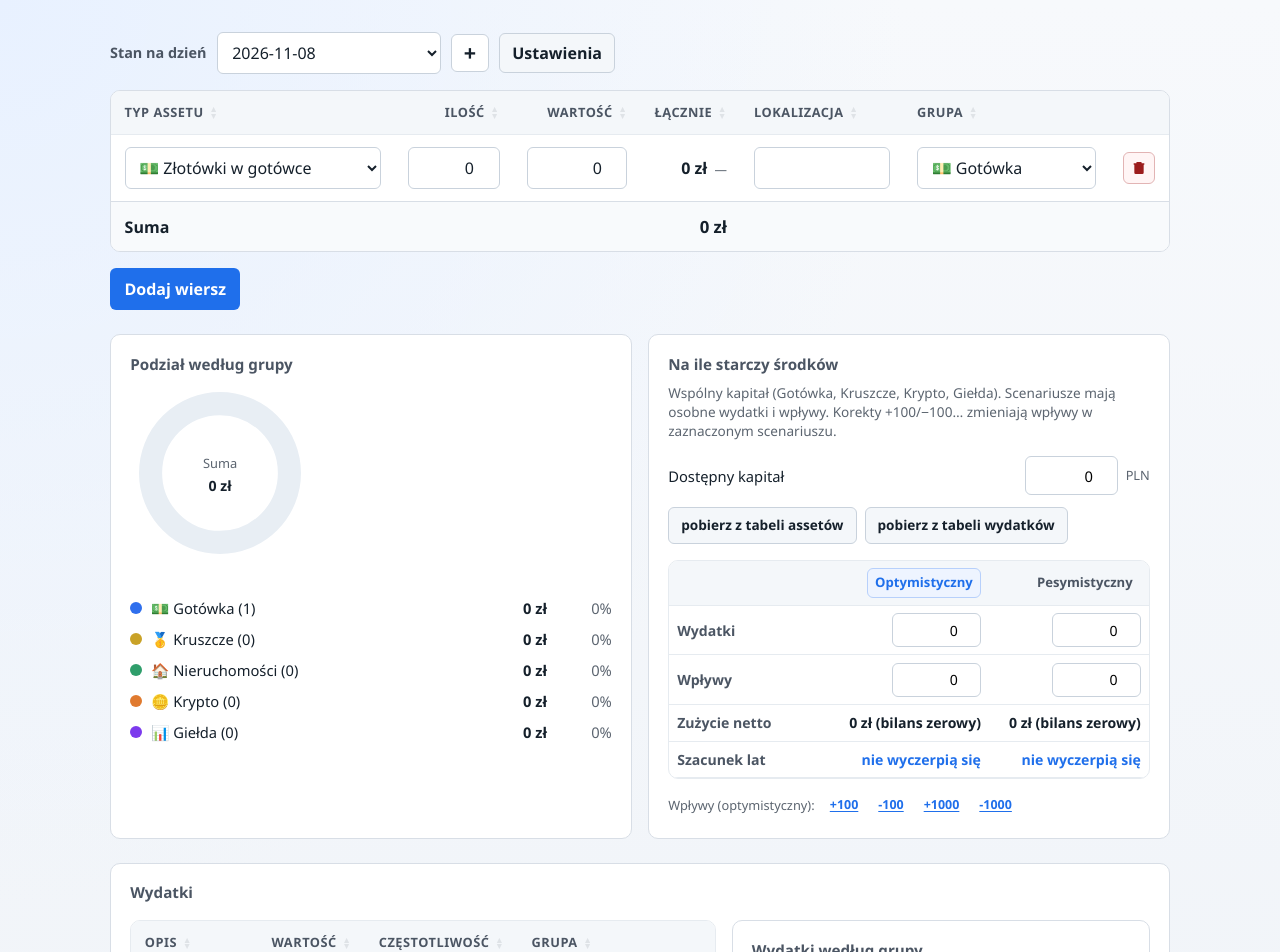
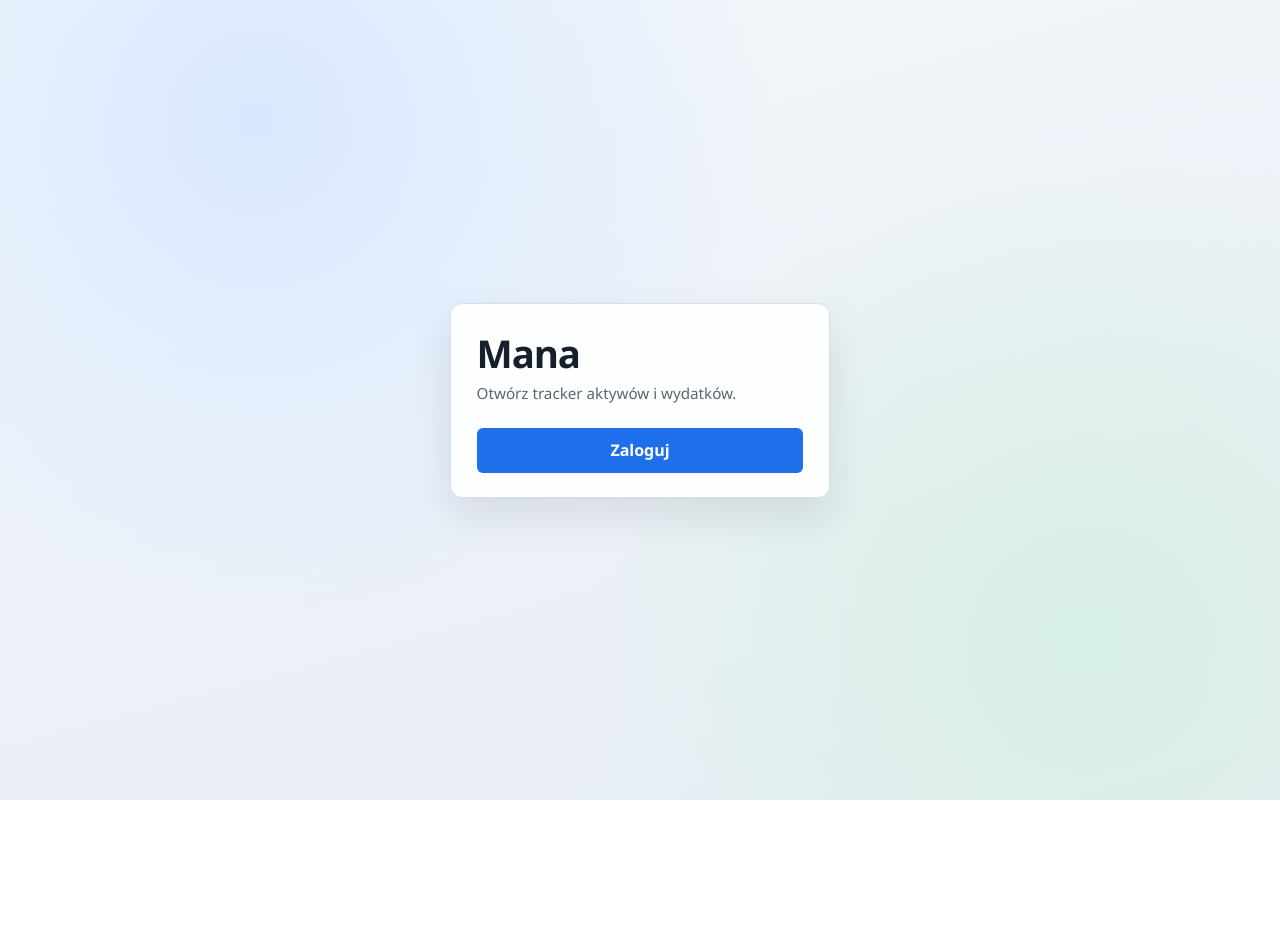
Before and after one commit to tBlabs/Mana, a React (Vite) app: page / in a window 1280 px wide. Shown: the top 952 px of the page. After the commit the page ends 800 px from the top, so only its background shows below. Built offline with nearby package versions, Linux system fonts and the light colour scheme.

Commit message:
Round non-asset PLN displays to whole złoty; restore wiped UI WIP.
Use formatPlnWhole for charts, legends, runway burn, and expenses summary.
Keep assets table on decimal pln.format. Re-wire login gate and runway ±/pull UI.

```diff
--- a/src/App.css
+++ b/src/App.css
@@ -281,6 +281,12 @@ th.money .sort-btn {
   text-align: right;
 }
 
+.col-qty input[type='number'] {
+  width: calc(10ch + 8px);
+  min-width: calc(10ch + 8px);
+  max-width: calc(10ch + 8px);
+}
+
 .col-unit input[type='number'] {
   width: 11ch;
   min-width: 11ch;
@@ -311,6 +317,27 @@ th.money .sort-btn {
   font-size: 1.05rem;
 }
 
+.col-used {
+  width: 3.25rem;
+  text-align: center;
+  white-space: nowrap;
+  font-weight: 600;
+  font-size: 0.85rem;
+  color: #4b5563;
+}
+
+.col-used input[type='checkbox'] {
+  width: 1rem;
+  height: 1rem;
+  margin: 0;
+  cursor: pointer;
+  accent-color: #1f6feb;
+}
+
+.expenses tr.is-unused td {
+  opacity: 0.55;
+}
+
 .col-actions {
   width: 2.75rem;
   text-align: right;
@@ -323,14 +350,14 @@ th.money .sort-btn {
 
 .expenses-panel {
   margin-top: 1.5rem;
-  padding: 1.1rem 1.2rem 1.25rem;
+  padding: 0.75rem 0.85rem 0.9rem;
   border: 1px solid #d8dee6;
   border-radius: 10px;
   background: #fff;
 }
 
 .expenses-title {
-  margin: 0 0 1rem;
+  margin: 0 0 0.65rem;
   font-size: 0.95rem;
   font-weight: 650;
   color: #4b5563;
@@ -390,10 +417,16 @@ th.money .sort-btn {
 
 .charts-row {
   display: grid;
-  grid-template-columns: repeat(auto-fit, minmax(280px, 1fr));
+  grid-template-columns: minmax(340px, 1.05fr) minmax(320px, 1fr);
   gap: 1rem;
   margin-top: 1.5rem;
   align-items: stretch;
+}
+
+@media (max-width: 900px) {
+  .charts-row {
+    grid-template-columns: 1fr;
+  }
 }
 
 .group-chart,
@@ -461,8 +494,8 @@ th.money .sort-btn {
 
 .expenses-layout {
   display: grid;
-  grid-template-columns: minmax(0, 1.4fr) minmax(260px, 1fr);
-  gap: 1rem;
+  grid-template-columns: minmax(0, 1fr) minmax(300px, 330px);
+  gap: 0.65rem;
   align-items: start;
 }
 
@@ -472,6 +505,48 @@ th.money .sort-btn {
 
 .expenses-layout .group-chart {
   margin-top: 0;
+  padding: 0.65rem 0.75rem 0.8rem;
+  min-width: 0;
+  overflow: hidden;
+}
+
+.expenses-layout .group-chart-title {
+  margin-bottom: 0.35rem;
+  font-size: 0.85rem;
+}
+
+.expenses-layout .group-chart-body {
+  gap: 0.65rem;
+  flex-direction: column;
+  flex-wrap: nowrap;
+  align-items: stretch;
+}
+
+.expenses-layout .group-chart-visual {
+  align-self: center;
+}
+
+.expenses-layout .group-donut {
+  width: 156px;
+  height: 156px;
+}
+
+.expenses-layout .group-donut-track,
+.expenses-layout .group-donut-slice {
+  stroke-width: 14;
+}
+
+.expenses-layout .group-legend {
+  min-width: 0;
+  width: 100%;
+  flex: 0 1 auto;
+  gap: 0.35rem;
+}
+
+.expenses-layout .group-legend li {
+  font-size: 0.8rem;
+  gap: 0.4rem;
+  width: 100%;
 }
 
 @media (max-width: 900px) {
@@ -512,11 +587,18 @@ th.money .sort-btn {
   background: #f4f7fa;
 }
 
-.runway-table input {
-  width: 100%;
-  max-width: 11ch;
+.runway-input-wrap {
+  display: inline-flex;
+  align-items: center;
+  gap: 0.2rem;
+  max-width: 100%;
+}
+
+.runway-input-wrap input {
+  width: 9.5ch;
+  min-width: 0;
   box-sizing: border-box;
-  padding: 0.35rem 0.45rem;
+  padding: 0.35rem 0.4rem;
   border: 1px solid #c9d2dc;
   border-radius: 6px;
   background: #fff;
@@ -525,10 +607,39 @@ th.money .sort-btn {
   text-align: right;
 }
 
-.runway-table input:focus {
+.runway-input-wrap input:focus {
   outline: 2px solid #1f6feb;
   outline-offset: 1px;
   border-color: #1f6feb;
+}
+
+.runway-step-btn {
+  flex: 0 0 auto;
+  width: 1.45rem;
+  height: 1.45rem;
+  padding: 0;
+  border: 1px solid #c9d2dc;
+  border-radius: 4px;
+  background: #f4f7fa;
+  color: #15202b;
+  font: inherit;
+  font-size: 0.85rem;
+  font-weight: 700;
+  line-height: 1;
+  cursor: pointer;
+}
+
+.runway-step-btn:hover {
+  border-color: #1f6feb;
+  color: #1f6feb;
+  background: #eef4ff;
+}
+
+.runway-row-label {
+  display: flex;
+  flex-direction: column;
+  align-items: flex-start;
+  gap: 0.3rem;
 }
 
 .runway-scenario-tab {
@@ -554,37 +665,12 @@ th.money .sort-btn {
   font-weight: 700;
 }
 
-.runway-adjust {
-  display: flex;
-  flex-wrap: wrap;
-  align-items: center;
-  gap: 0.35rem;
-}
-
-.runway-adjust-label {
-  font-size: 0.8rem;
-  color: #5c6570;
-  margin-right: 0.15rem;
-}
-
-.runway-adjust-btn {
-  font: inherit;
-  font-size: 0.78rem;
-  font-weight: 600;
-  font-variant-numeric: tabular-nums;
+.runway-pull-inline {
+  font-size: 0.72rem;
   padding: 0.2rem 0.45rem;
-  border: none;
-  border-radius: 4px;
-  background: transparent;
-  color: #1f6feb;
-  cursor: pointer;
-  text-decoration: underline;
-  text-underline-offset: 2px;
-}
-
-.runway-adjust-btn:hover {
-  color: #1859c4;
-  background: #eef4ff;
+  white-space: normal;
+  text-align: left;
+  line-height: 1.25;
 }
 
 .runway-field {
@@ -654,11 +740,28 @@ th.money .sort-btn {
   font-size: 1.05rem;
 }
 
+.group-chart {
+  min-width: 0;
+  overflow: hidden;
+}
+
 .group-chart-body {
   display: flex;
   align-items: center;
-  gap: 1.75rem;
-  flex-wrap: wrap;
+  gap: 1.25rem;
+  flex-wrap: nowrap;
+  min-width: 0;
+}
+
+.charts-row .group-chart-body {
+  flex-direction: column;
+  flex-wrap: nowrap;
+  align-items: center;
+  gap: 0.85rem;
+}
+
+.charts-row .group-legend {
+  width: 100%;
 }
 
 .group-chart-visual {
@@ -704,41 +807,50 @@ th.money .sort-btn {
   padding: 0;
   display: grid;
   gap: 0.55rem;
-  min-width: min(100%, 280px);
-  flex: 1 1 240px;
+  min-width: 0;
+  flex: 1 1 auto;
 }
 
 .group-legend li {
   display: grid;
-  grid-template-columns: auto 1fr auto;
+  grid-template-columns: auto minmax(0, 1fr) auto;
   align-items: center;
   gap: 0.55rem;
   font-size: 0.92rem;
+  white-space: nowrap;
+  min-width: 0;
 }
 
 .group-legend-swatch {
   width: 0.75rem;
   height: 0.75rem;
   border-radius: 999px;
+  flex-shrink: 0;
 }
 
 .group-legend-name {
   color: #15202b;
+  overflow: hidden;
+  text-overflow: ellipsis;
+  white-space: nowrap;
+  min-width: 0;
 }
 
 .group-legend-meta {
   display: flex;
   align-items: baseline;
-  gap: 0.55rem;
+  gap: 0.4rem;
   font-variant-numeric: tabular-nums;
   font-weight: 600;
   white-space: nowrap;
+  justify-self: end;
+  flex-shrink: 0;
 }
 
 .group-legend-pct {
   color: #5c6570;
   font-weight: 500;
-  min-width: 3.5rem;
+  min-width: 3rem;
   text-align: right;
 }
 
--- a/src/App.tsx
+++ b/src/App.tsx
@@ -1,5 +1,7 @@
 import { useEffect, useMemo, useState } from 'react'
 import './App.css'
+import LoginPage from './LoginPage'
+import { isAuthenticated, login, logout } from './auth'
 
 const DEFAULT_ASSET_TYPES = [
   'Złotówki w gotówce',
@@ -249,6 +251,20 @@ const pln = new Intl.NumberFormat('pl-PL', {
   maximumFractionDigits: 2,
   minimumFractionDigits: 0,
 })
+
+/** Whole złoty for charts, legends, runway, expenses summaries (not assets table). */
+const plnWhole = new Intl.NumberFormat('pl-PL', {
+  style: 'currency',
+  currency: 'PLN',
+  maximumFractionDigits: 0,
+  minimumFractionDigits: 0,
+})
+
+function formatPlnWhole(value: number): string {
+  const n = Number(value)
+  if (!Number.isFinite(n)) return plnWhole.format(0)
+  return plnWhole.format(Math.round(n))
+}
 
 const sharePct = new Intl.NumberFormat('pl-PL', {
   maximumFractionDigits: 1,
@@ -789,15 +805,60 @@ function scenarioYears(capital: number, scenario: RunwayScenario): number | null
 }
 
 function formatBurn(burn: number): string {
-  if (burn > 0) return pln.format(burn)
+  if (burn > 0) return formatPlnWhole(burn)
   if (burn === 0) return '0 zł (bilans zerowy)'
-  return `nadwyżka ${pln.format(-burn)}`
+  return `nadwyżka ${formatPlnWhole(-burn)}`
 }
 
 function formatYearsLabel(years: number | null): string {
   if (years === null) return 'nie wyczerpią się'
   if (!Number.isFinite(years)) return '—'
   return `${formatYears(years)} lat`
+}
+
+function RunwayStepInput({
+  value,
+  ariaLabel,
+  onFocus,
+  onChange,
+  onStep,
+}: {
+  value: number
+  ariaLabel: string
+  onFocus: () => void
+  onChange: (value: number) => void
+  onStep: (delta: number) => void
+}) {
+  return (
+    <div className="runway-input-wrap">
+      <button
+        type="button"
+        className="runway-step-btn"
+        aria-label={`${ariaLabel}: −100`}
+        onClick={() => onStep(-100)}
+      >
+        −
+      </button>
+      <input
+        type="number"
+        inputMode="decimal"
+        step="10"
+        min="0"
+        aria-label={ariaLabel}
+        value={value}
+        onFocus={onFocus}
+        onChange={(e) => onChange(parseNumber(e.target.value))}
+      />
+      <button
+        type="button"
+        className="runway-step-btn"
+        aria-label={`${ariaLabel}: +100`}
+        onClick={() => onStep(100)}
+      >
+        +
+      </button>
+    </div>
+  )
 }
 
 function RunwayPanel({
@@ -818,21 +879,24 @@ function RunwayPanel({
     patch: Partial<RunwayScenario>,
   ) => void
   onPullCapital: () => void
-  onPullExpenses: () => void
+  onPullExpenses: (key: RunwayScenarioKey) => void
 }) {
   const [selected, setSelected] = useState<RunwayScenarioKey>('optimistic')
   const capital = Math.max(0, roundPln(availableCapital))
-  const incomeAdjustments = [100, -100, 1000, -1000] as const
   const scenarios: { key: RunwayScenarioKey; label: string; data: RunwayScenario }[] =
     [
       { key: 'optimistic', label: 'Optymistyczny', data: optimistic },
       { key: 'pessimistic', label: 'Pesymistyczny', data: pessimistic },
     ]
 
-  function adjustSelectedIncome(delta: number) {
-    const current = selected === 'optimistic' ? optimistic : pessimistic
-    onScenarioChange(selected, {
-      income: Math.max(0, roundPln(current.income + delta)),
+  function adjustField(
+    key: RunwayScenarioKey,
+    field: 'expenses' | 'income',
+    delta: number,
+  ) {
+    const current = key === 'optimistic' ? optimistic : pessimistic
+    onScenarioChange(key, {
+      [field]: Math.max(0, roundPln(current[field] + delta)),
     })
   }
 
@@ -841,8 +905,7 @@ function RunwayPanel({
       <h2 className="runway-title">Na ile starczy środków</h2>
       <p className="runway-hint">
         Wspólny kapitał (Gotówka, Kruszcze, Krypto, Giełda). Scenariusze mają
-        osobne wydatki i wpływy. Korekty +100/−100… zmieniają wpływy w
-        zaznaczonym scenariuszu.
+        osobne wydatki i wpływy. Przyciski ±100 przy polach korygują wartość.
       </p>
 
       <div className="runway-fields">
@@ -869,13 +932,6 @@ function RunwayPanel({
           >
             pobierz z tabeli assetów
           </button>
-          <button
-            type="button"
-            className="btn-secondary runway-pull"
-            onClick={onPullExpenses}
-          >
-            pobierz z tabeli wydatków
-          </button>
         </div>
       </div>
 
@@ -900,21 +956,29 @@ function RunwayPanel({
           </thead>
           <tbody>
             <tr>
-              <th scope="row">Wydatki</th>
+              <th scope="row">
+                <div className="runway-row-label">
+                  <span>Wydatki</span>
+                  <button
+                    type="button"
+                    className="btn-secondary runway-pull-inline"
+                    onClick={() => onPullExpenses(selected)}
+                  >
+                    pobierz z tabeli wydatków
+                  </button>
+                </div>
+              </th>
               {scenarios.map((scenario) => (
                 <td key={`${scenario.key}-expenses`}>
-                  <input
-                    type="number"
-                    inputMode="decimal"
-                    step="10"
-                    min="0"
-                    aria-label={`Wydatki — ${scenario.label}`}
+                  <RunwayStepInput
+                    ariaLabel={`Wydatki — ${scenario.label}`}
                     value={scenario.data.expenses}
                     onFocus={() => setSelected(scenario.key)}
-                    onChange={(e) =>
-                      onScenarioChange(scenario.key, {
-                        expenses: parseNumber(e.target.value),
-                      })
+                    onChange={(expenses) =>
+                      onScenarioChange(scenario.key, { expenses })
+                    }
+                    onStep={(delta) =>
+                      adjustField(scenario.key, 'expenses', delta)
                     }
                   />
                 </td>
@@ -924,18 +988,15 @@ function RunwayPanel({
               <th scope="row">Wpływy</th>
               {scenarios.map((scenario) => (
                 <td key={`${scenario.key}-income`}>
-                  <input
-                    type="number"
-                    inputMode="decimal"
-                    step="10"
-                    min="0"
-                    aria-label={`Wpływy — ${scenario.label}`}
+                  <RunwayStepInput
+                    ariaLabel={`Wpływy — ${scenario.label}`}
                     value={scenario.data.income}
                     onFocus={() => setSelected(scenario.key)}
-                    onChange={(e) =>
-                      onScenarioChange(scenario.key, {
-                        income: parseNumber(e.target.value),
-                      })
+                    onChange={(income) =>
+                      onScenarioChange(scenario.key, { income })
+                    }
+                    onStep={(delta) =>
+                      adjustField(scenario.key, 'income', delta)
                     }
                   />
                 </td>
@@ -962,22 +1023,6 @@ function RunwayPanel({
             </tr>
           </tbody>
         </table>
-      </div>
-
-      <div className="runway-adjust" role="group" aria-label="Szybka korekta wpływów zaznaczonego scenariusza">
-        <span className="runway-adjust-label">
-          Wpływy ({selected === 'optimistic' ? 'optymistyczny' : 'pesymistyczny'}):
-        </span>
-        {incomeAdjustments.map((delta) => (
-          <button
-            key={delta}
-            type="button"
-            className="runway-adjust-btn"
-            onClick={() => adjustSelectedIncome(delta)}
-          >
-            {delta > 0 ? `+${delta}` : String(delta)}
-          </button>
-        ))}
       </div>
     </section>
   )
@@ -1174,7 +1219,7 @@ function ExpensesPanel({
                 <tr>
                   <td colSpan={3}>Suma miesięczna (równoważnik)</td>
                   <td className="money total" colSpan={2}>
-                    {pln.format(monthlyTotal)}
+                    {formatPlnWhole(monthlyTotal)}
                   </td>
                 </tr>
               </tfoot>
@@ -1350,7 +1395,7 @@ function DonutChart({
             role="img"
             aria-label={
               total > 0
-                ? `Suma ${pln.format(total)} według grup`
+                ? `Suma ${formatPlnWhole(total)} według grup`
                 : 'Brak wartości do wyświetlenia'
             }
           >
@@ -1392,7 +1437,7 @@ function DonutChart({
               textAnchor="middle"
               className="group-donut-center-value"
             >
-              {pln.format(total)}
+              {formatPlnWhole(total)}
             </text>
           </svg>
         </div>
@@ -1408,7 +1453,7 @@ function DonutChart({
                 {formatLabel(slice.group)} ({slice.count})
               </span>
               <span className="group-legend-meta">
-                {pln.format(slice.amount)}
+                {formatPlnWhole(slice.amount)}
                 <span className="group-legend-pct">
                   {pctLabel.format(slice.pct)}%
                 </span>
@@ -1467,10 +1512,22 @@ function ExpenseDonutChart({
 function App() {
   const [store, setStore] = useState<Store>(loadStore)
   const [settingsOpen, setSettingsOpen] = useState(false)
+  const [loggedIn, setLoggedIn] = useState(() => isAuthenticated())
 
   useEffect(() => {
     localStorage.setItem(STORAGE_KEY, JSON.stringify(store))
   }, [store])
+
+  if (!loggedIn) {
+    return (
+      <LoginPage
+        onLogin={() => {
+          login()
+          setLoggedIn(true)
+        }}
+      />
+    )
+  }
 
   const sortedSnapshots = useMemo(
     () =>
@@ -1618,6 +1675,16 @@ function App() {
           onClick={() => setSettingsOpen(true)}
         >
           Ustawienia
+        </button>
+        <button
+          type="button"
+          className="btn-secondary"
+          onClick={() => {
+            logout()
+            setLoggedIn(false)
+          }}
+        >
+          Wyloguj
         </button>
       </div>
 
@@ -1805,13 +1872,12 @@ function App() {
               }
             })
           }
-          onPullExpenses={() =>
+          onPullExpenses={(key) =>
             setStore((prev) => {
               const total = expensesMonthlyTotal(prev.expenses)
               return {
                 ...prev,
-                optimistic: { ...prev.optimistic, expenses: total },
-                pessimistic: { ...prev.pessimistic, expenses: total },
+                [key]: { ...prev[key], expenses: total },
               }
             })
           }
--- /dev/null
+++ b/src/LoginPage.css
@@ -0,0 +1,58 @@
+.login-page {
+  min-height: 100vh;
+  display: flex;
+  align-items: center;
+  justify-content: center;
+  padding: 1.5rem;
+  background:
+    radial-gradient(circle at 20% 15%, #d9e8ff 0%, transparent 42%),
+    radial-gradient(circle at 85% 80%, #d7efe4 0%, transparent 40%),
+    linear-gradient(165deg, #f4f7fb 0%, #e7edf5 100%);
+}
+
+.login-card {
+  width: min(380px, 100%);
+  padding: 1.75rem 1.6rem 1.5rem;
+  border: 1px solid #d5dde8;
+  border-radius: 12px;
+  background: rgba(255, 255, 255, 0.92);
+  box-shadow: 0 18px 40px rgba(21, 32, 43, 0.1);
+  display: grid;
+  gap: 0.85rem;
+}
+
+.login-brand {
+  margin: 0;
+  font-size: clamp(2rem, 4vw, 2.4rem);
+  font-weight: 700;
+  letter-spacing: -0.03em;
+  color: #15202b;
+  line-height: 1.1;
+}
+
+.login-lead {
+  margin: -0.35rem 0 0.35rem;
+  color: #5c6570;
+  font-size: 0.95rem;
+}
+
+.login-submit {
+  margin-top: 0.25rem;
+  padding: 0.65rem 1rem;
+  border: none;
+  border-radius: 6px;
+  background: #1f6feb;
+  color: #fff;
+  font: inherit;
+  font-weight: 600;
+  cursor: pointer;
+}
+
+.login-submit:hover {
+  background: #185cc7;
+}
+
+.login-submit:focus-visible {
+  outline: 2px solid #1f6feb;
+  outline-offset: 2px;
+}
--- /dev/null
+++ b/src/LoginPage.tsx
@@ -0,0 +1,19 @@
+import './LoginPage.css'
+
+type Props = {
+  onLogin: () => void
+}
+
+export default function LoginPage({ onLogin }: Props) {
+  return (
+    <div className="login-page">
+      <div className="login-card">
+        <h1 className="login-brand">Mana</h1>
+        <p className="login-lead">Otwórz tracker aktywów i wydatków.</p>
+        <button type="button" className="login-submit" onClick={onLogin}>
+          Zaloguj
+        </button>
+      </div>
+    </div>
+  )
+}
--- /dev/null
+++ b/src/auth.ts
@@ -0,0 +1,14 @@
+const SESSION_KEY = 'mana-session'
+
+export function isAuthenticated(): boolean {
+  return localStorage.getItem(SESSION_KEY) === '1'
+}
+
+/** In-app gate only — no credentials checked. */
+export function login(): void {
+  localStorage.setItem(SESSION_KEY, '1')
+}
+
+export function logout(): void {
+  localStorage.removeItem(SESSION_KEY)
+}
```
